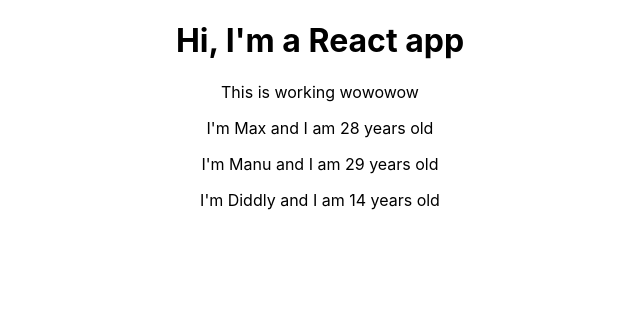
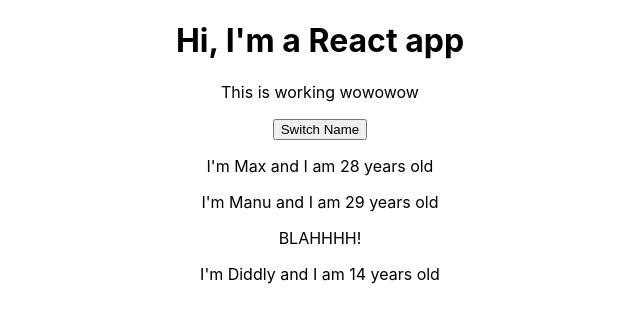
Before and after one commit to jgertz26/react-tutorial, a React (Create React App) app: page / in a window 1280 px wide. Shown: the top 322 px of the page, without its empty margins (320-960 px from the left). Built offline with nearby package versions, Linux system fonts and the light colour scheme.

Commit message:
Add switch name button, give it an event handler that alters the state

```diff
--- a/src/App.js
+++ b/src/App.js
@@ -4,14 +4,34 @@
 
 class App extends Component {
 
+  state = {
+    persons: [
+      { name: 'Max', age: 28 },
+      { name: 'Manu', age: 29 },
+      { name: 'Diddly', age: 14 }
+    ]
+  }
+
+  switchNameHandler = () => {
+    console.log('Was clicked')
+    this.setState({ persons:
+      [
+        { name: 'Max', age: 28 },
+        { name: 'Manu', age: 29 },
+        { name: 'Jeremy', age: 29 }
+      ]
+    })
+  }
+
   render() {
     return (
       <div className="App">
         <h1>Hi, I'm a React app</h1>
         <p>This is working wowowow</p>
-        <Person name="Max" age="28"/>
-        <Person name="Manu" age="29">I LIKE THINGS!</Person>
-        <Person name="Diddly" age="14"/>
+        <button onClick={this.switchNameHandler}>Switch Name</button>
+        <Person name={this.state.persons[0].name} age={this.state.persons[0].age}/>
+        <Person name={this.state.persons[1].name} age={this.state.persons[1].age}>BLAHHHH!</Person>
+        <Person name={this.state.persons[2].name} age={this.state.persons[2].age}/>
       </div>
     );
   }
--- a/src/Person/Person.js
+++ b/src/Person/Person.js
@@ -1,7 +1,12 @@
 import React from 'react'
 
 const person = (props) => {
-  return <p>I'm {props.name} and I am {props.age} years old</p>
+  return (
+    <div>
+      <p>I'm {props.name} and I am {props.age} years old</p>
+      <p>{props.children}</p>
+    </div>
+  )
 }
 
 export default person;
```
